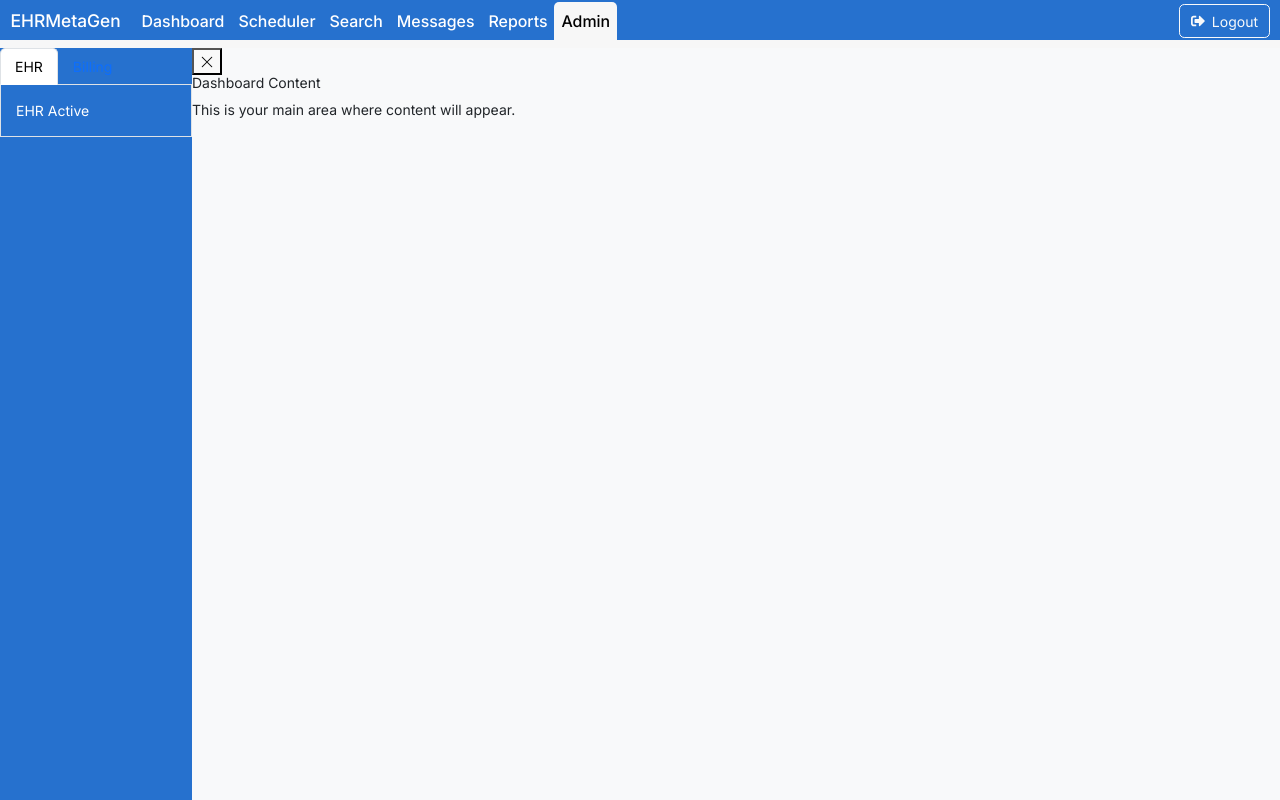
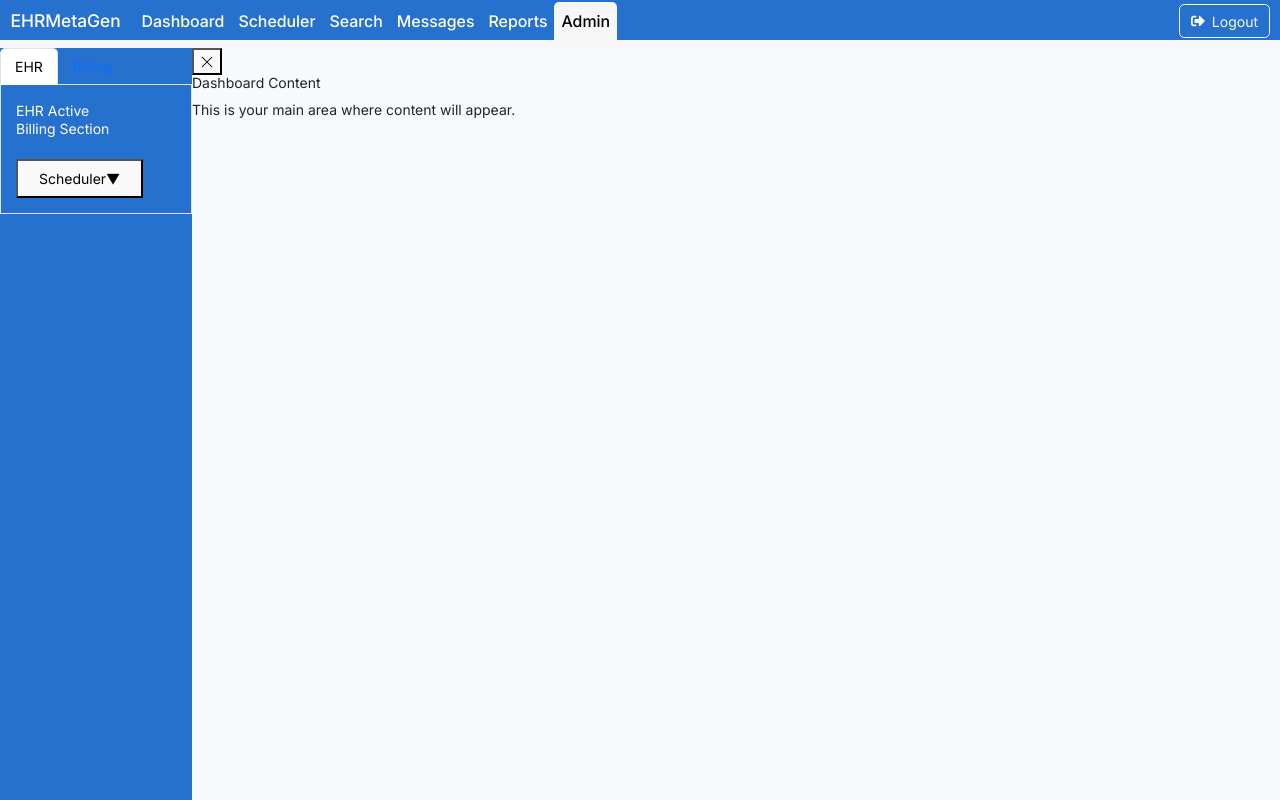
Before and after one commit to NagnathChivate/EHRMetaGen, a React (Vite) app: page /admin in a window 1280 px wide. Built offline with nearby package versions, Linux system fonts and the light colour scheme.

Commit message:
appointment files added

```diff
--- a/src/pages/Admin/AdminSideLeft.jsx
+++ b/src/pages/Admin/AdminSideLeft.jsx
@@ -1,4 +1,6 @@
 import React, { useState } from "react";
+import BillingSection from "./BillingSection";
+
 
 export default function AdminSideLeft() {
   const [activeTab, setActiveTab] = useState("EHR"); // default active tab
@@ -28,7 +30,8 @@ export default function AdminSideLeft() {
       {/* Tab Content */}
       <div style={{ padding: "15px", border: "1px solid #dee2e6", borderTop: "none" }}>
         {activeTab === "EHR" && <div>EHR Active</div>}
-        {activeTab === "Billing" && <div>Billing Active</div>}
+        <BillingSection activeTab={activeTab} />
+
       </div>
     </div>
   );
```
